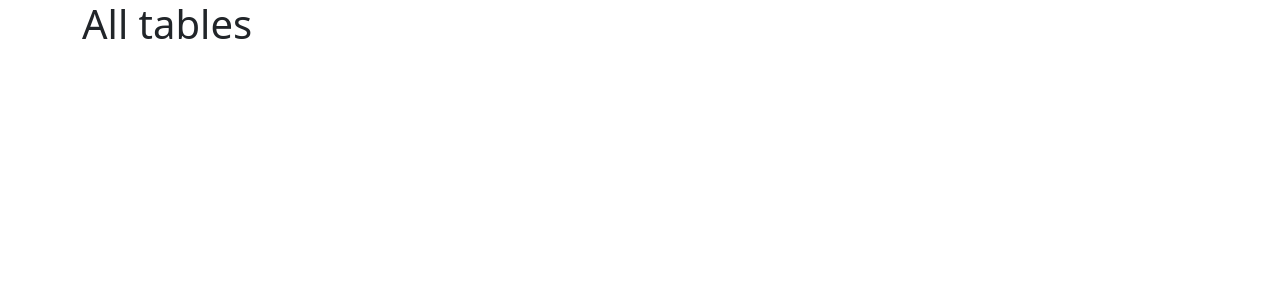
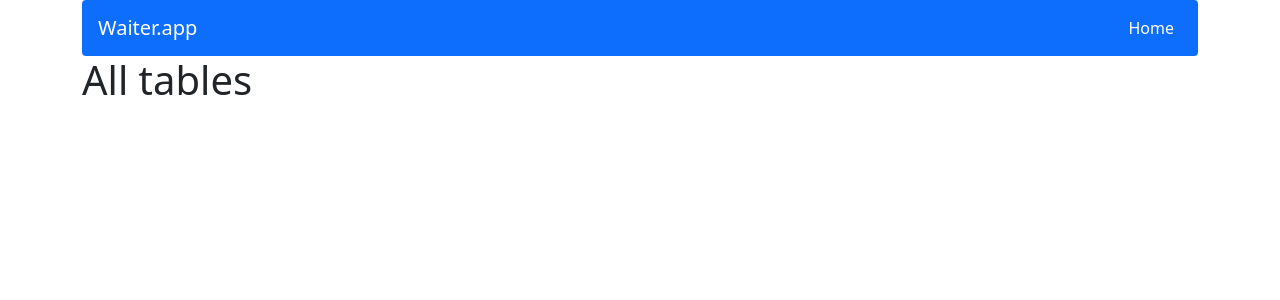
Before and after one commit to milosz7/waiter-app, a React (Create React App) app: page / in a window 1280 px wide. Shown: the top 300 px of the page. Built offline with nearby package versions, Linux system fonts and the light colour scheme.

Commit message:
Add BrowserRouter component and route for homepage

```diff
--- a/src/App.tsx
+++ b/src/App.tsx
@@ -1,10 +1,15 @@
 import Home from './components/pages/Home/Home';
 import { Container } from 'react-bootstrap';
+import Navigation from './components/views/Navigation/Navigation';
+import { Routes, Route } from 'react-router';
 
 function App() {
   return (
     <Container>
-      <Home />
+      <Navigation />
+      <Routes>
+        <Route path="/" element={<Home />}></Route>
+      </Routes>
     </Container>
   );
 }
--- a/src/index.tsx
+++ b/src/index.tsx
@@ -4,12 +4,15 @@ import App from './App';
 import 'bootstrap/dist/css/bootstrap.min.css';
 import store from './redux/store';
 import { Provider } from 'react-redux';
+import { BrowserRouter } from 'react-router-dom';
 
 const root = ReactDOM.createRoot(document.getElementById('root') as HTMLElement);
 root.render(
   <React.StrictMode>
-    <Provider store={store}>
-      <App />
-    </Provider>
+    <BrowserRouter>
+      <Provider store={store}>
+        <App />
+      </Provider>
+    </BrowserRouter>
   </React.StrictMode>
 );
```
